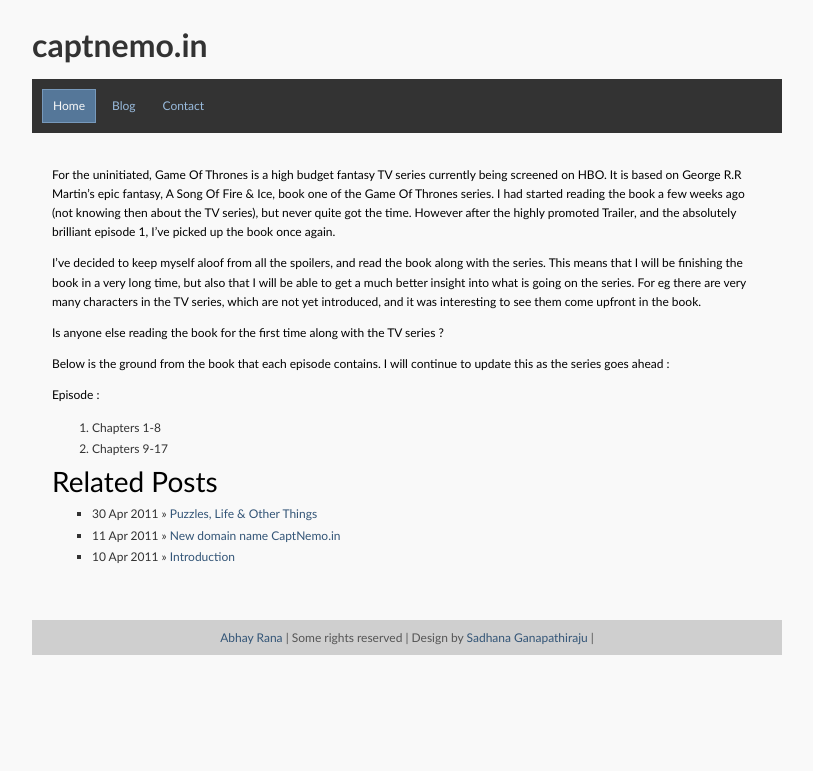
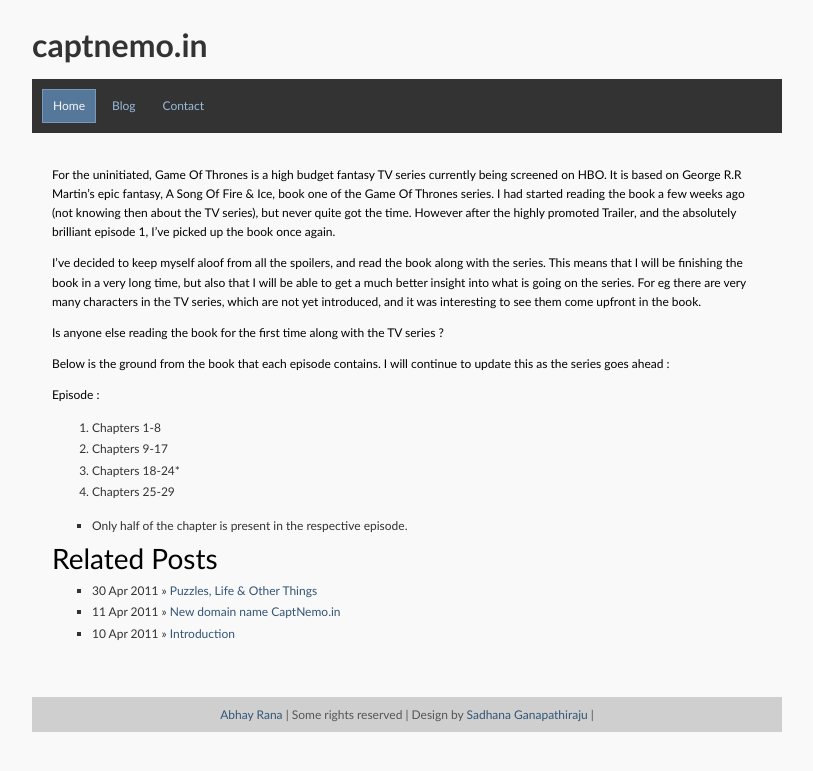
Before and after one commit to captn3m0/captn3m0.github.com, a Jekyll site: the page built from _posts/2011-04-19-game-of-thrones.md, in a window 1280 px wide. Shown: the top 771 px of the page, without its empty margins (233-1046 px from the left). Built offline with Jekyll 4.4.1, drawn with Linux system fonts in a browser that asks for light colours.

Commit message:
GoT Episode 4

```diff
--- a/_posts/2011-04-19-game-of-thrones.md
+++ b/_posts/2011-04-19-game-of-thrones.md
@@ -15,3 +15,7 @@
 
 1. Chapters 1-8
 2. Chapters 9-17
+3. Chapters 18-24*
+4. Chapters 25-29
+
+* Only half of the chapter is present in the respective episode.
```
